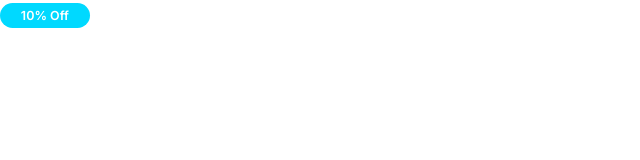
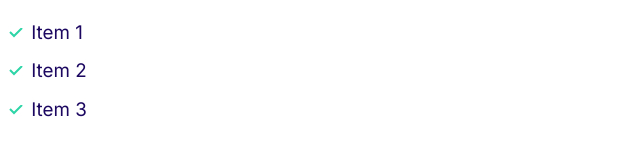
Before and after one commit to thisisaj1999/project_moshify, a plain HTML site: page index.html in a window 1280 px wide. Shown: the whole page, without its empty margins (0-640 px from the left). Drawn offline with Linux system fonts and the light colour scheme.

Commit message:
list created.

```diff
--- a/css/style.css
+++ b/css/style.css
@@ -118,3 +118,31 @@ a {
     font-size: 1.2rem;
   }
 }
+
+/*Lists*/
+.list {
+  list-style: none;
+  padding-left: 0;
+  color: var(--color-heading);
+}
+
+.list--inline .list__item {
+  display: inline-block;
+  margin-right: 2rem;
+}
+
+.list--tick {
+  list-style-image: url(/images/tick.svg);
+  padding-left: 3rem;
+}
+
+.list--tick .list__item {
+  padding-left: 0.5rem;
+  margin-bottom: 1rem;
+}
+
+@media screen and (min-width: 1024px) {
+  .list--tick .list__item {
+    padding-left: 0;
+  }
+}
--- a/index.html
+++ b/index.html
@@ -15,6 +15,10 @@
     <link rel="stylesheet" href="css/style.css" />
   </head>
   <body>
-    <span class="badge badge--secondary badge--small">10% Off</span>
+    <ul class="list list--tick">
+      <li class="list__item">Item 1</li>
+      <li class="list__item">Item 2</li>
+      <li class="list__item">Item 3</li>
+    </ul>
   </body>
 </html>
```
Also changed, not shown: components/list.html (added, +5 -0 lines), images/tick.svg (added).
